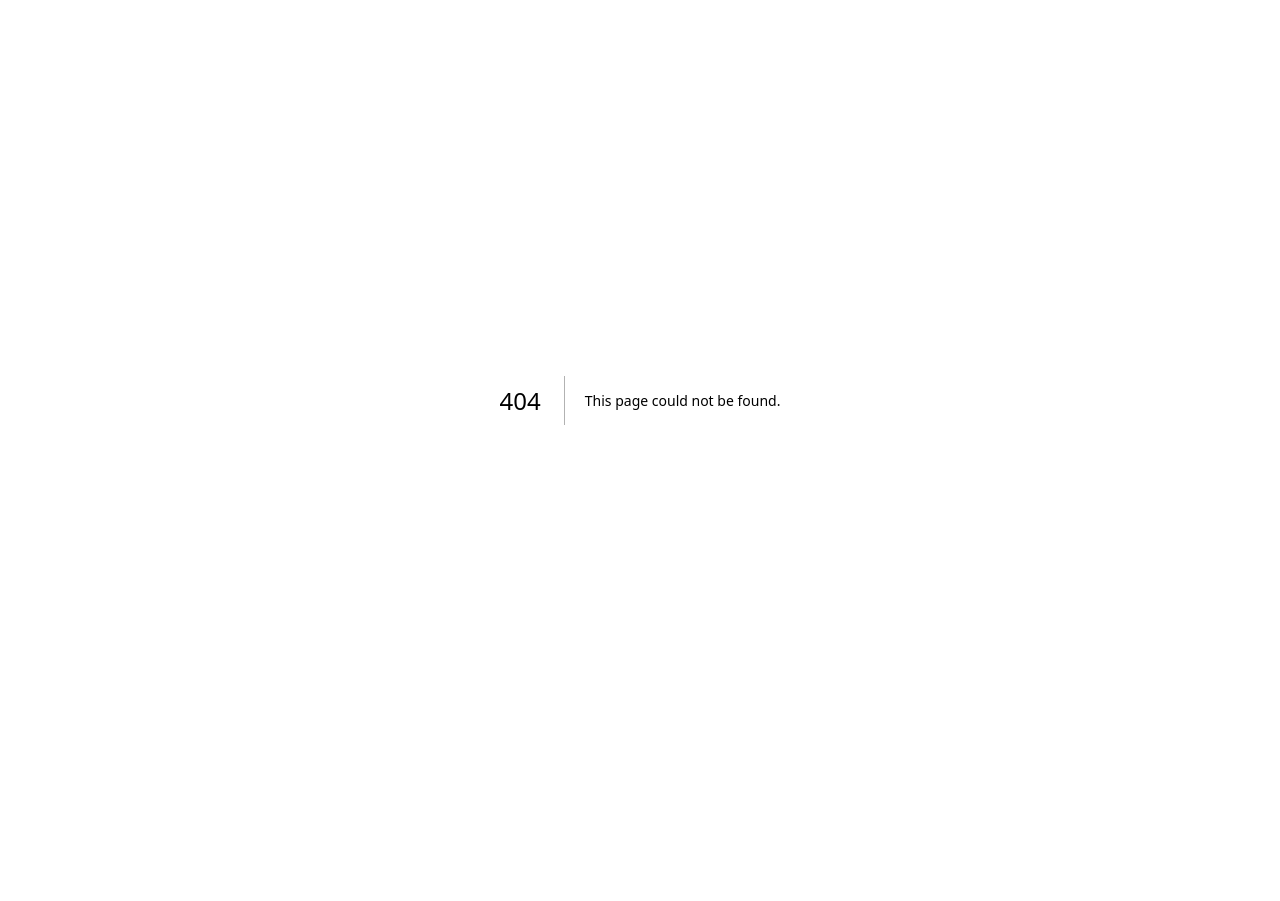
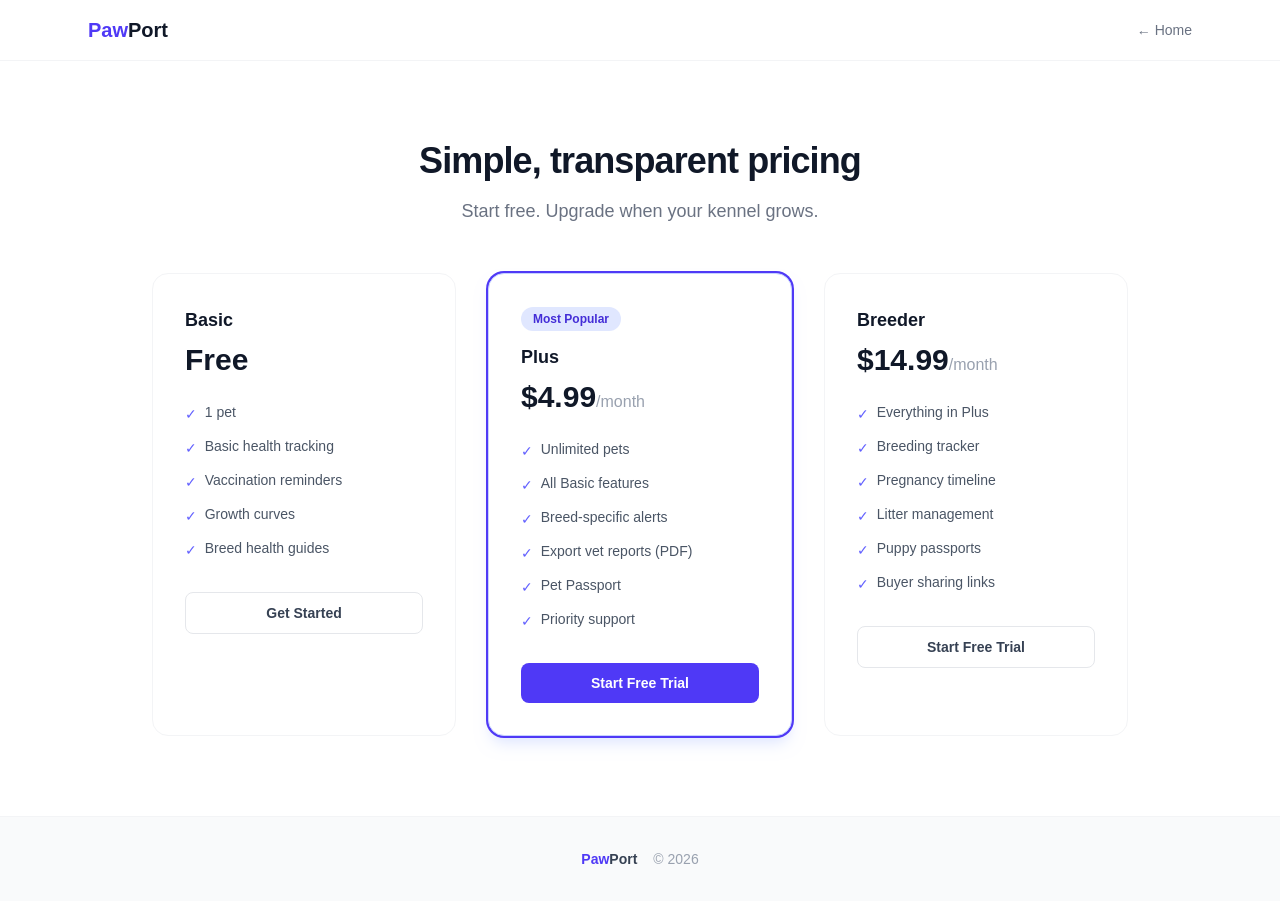
Before and after one commit to a981059436-coder/breedvault, a Next.js app: page /pricing in a window 1280 px wide. Before the commit this address had no page. Before the commit the page ends 800 px from the top, so only its background shows below. Built offline with nearby package versions, Linux system fonts and the light colour scheme.

Commit message:
Stripe checkout + pricing page

```diff
--- a/package.json
+++ b/package.json
@@ -9,11 +9,13 @@
     "lint": "eslint"
   },
   "dependencies": {
+    "@stripe/stripe-js": "^9.8.0",
     "@supabase/ssr": "^0.12.0",
     "@supabase/supabase-js": "^2.108.1",
     "next": "16.2.9",
     "react": "19.2.4",
-    "react-dom": "19.2.4"
+    "react-dom": "19.2.4",
+    "stripe": "^22.2.0"
   },
   "devDependencies": {
     "@tailwindcss/postcss": "^4",
--- /dev/null
+++ b/src/app/api/checkout/route.ts
@@ -0,0 +1,30 @@
+import { NextResponse } from "next/server";
+
+const PRICES: Record<string, string> = {
+  plus: "price_1Th1KBCTsTUzZ6M2WLzXg2St",
+  breeder: "price_1Th1KCCTsTUzZ6M2WHoa7G68",
+};
+
+export async function POST(request: Request) {
+  try {
+    const { plan, email } = await request.json();
+    const sk = process.env.STRIPE_SECRET_KEY;
+    if (!sk) return NextResponse.json({ error: "Payment not configured" }, { status: 500 });
+
+    const Stripe = require("stripe");
+    const stripe = new Stripe(sk);
+
+    const session = await stripe.checkout.sessions.create({
+      mode: "subscription",
+      payment_method_types: ["card"],
+      customer_email: email,
+      line_items: [{ price: PRICES[plan] || plan, quantity: 1 }],
+      success_url: "https://pawport.uk/dashboard?subscribed=true",
+      cancel_url: "https://pawport.uk/pricing",
+    });
+
+    return NextResponse.json({ url: session.url });
+  } catch (e: any) {
+    return NextResponse.json({ error: e.message }, { status: 500 });
+  }
+}
--- /dev/null
+++ b/src/app/pricing/page.tsx
@@ -0,0 +1,80 @@
+"use client";
+
+import { useState } from "react";
+import Link from "next/link";
+
+const plans = [
+  {
+    name: "Basic", price: "Free",
+    features: ["1 pet", "Basic health tracking", "Vaccination reminders", "Growth curves", "Breed health guides"],
+    cta: "Get Started", href: "/login", plan: null,
+  },
+  {
+    name: "Plus", price: "$4.99", period: "/month",
+    features: ["Unlimited pets", "All Basic features", "Breed-specific alerts", "Export vet reports (PDF)", "Pet Passport", "Priority support"],
+    cta: "Start Free Trial", plan: "plus", featured: true,
+  },
+  {
+    name: "Breeder", price: "$14.99", period: "/month",
+    features: ["Everything in Plus", "Breeding tracker", "Pregnancy timeline", "Litter management", "Puppy passports", "Buyer sharing links"],
+    cta: "Start Free Trial", plan: "breeder", featured: false,
+  },
+];
+
+export default function PricingPage() {
+  const [loading, setLoading] = useState<string | null>(null);
+
+  const checkout = async (plan: string) => {
+    setLoading(plan);
+    const res = await fetch("/api/checkout", {
+      method: "POST",
+      headers: { "Content-Type": "application/json" },
+      body: JSON.stringify({ plan, email: "" }),
+    });
+    const data = await res.json();
+    if (data.url) window.location.href = data.url;
+    if (data.error) alert(data.error);
+    setLoading(null);
+  };
+
+  return (
+    <div className="min-h-screen bg-white text-gray-900">
+      <header className="border-b border-gray-100 bg-white/80 backdrop-blur sticky top-0 z-50">
+        <div className="mx-auto flex max-w-6xl items-center justify-between px-6 py-4">
+          <Link href="/" className="text-xl font-bold"><span className="text-indigo-600">Paw</span>Port</Link>
+          <Link href="/" className="text-sm text-gray-500 hover:text-indigo-600">← Home</Link>
+        </div>
+      </header>
+      <section className="py-20">
+        <div className="mx-auto max-w-5xl px-6 text-center">
+          <h1 className="text-4xl font-extrabold tracking-tight">Simple, transparent pricing</h1>
+          <p className="mt-4 text-lg text-gray-500">Start free. Upgrade when your kennel grows.</p>
+          <div className="mt-12 grid gap-8 sm:grid-cols-3">
+            {plans.map((plan) => (
+              <div key={plan.name} className={`rounded-2xl border p-8 text-left ${plan.featured ? "border-indigo-200 bg-white shadow-lg shadow-indigo-100 ring-2 ring-indigo-600" : "border-gray-100 bg-white"}`}>
+                {plan.featured && <span className="mb-3 inline-block rounded-full bg-indigo-100 px-3 py-1 text-xs font-semibold text-indigo-700">Most Popular</span>}
+                <h3 className="text-lg font-bold">{plan.name}</h3>
+                <div className="mt-2"><span className="text-3xl font-extrabold">{plan.price}</span>{plan.period && <span className="text-gray-400">{plan.period}</span>}</div>
+                <ul className="mt-6 space-y-3">
+                  {plan.features.map((f) => (<li key={f} className="flex items-start gap-2 text-sm text-gray-600"><span className="mt-0.5 text-indigo-500">✓</span> {f}</li>))}
+                </ul>
+                {plan.plan ? (
+                  <button onClick={() => checkout(plan.plan)} disabled={loading === plan.plan} className={`mt-8 block w-full rounded-lg px-4 py-2.5 text-center text-sm font-semibold ${plan.featured ? "bg-indigo-600 text-white hover:bg-indigo-700" : "border border-gray-200 text-gray-700 hover:border-gray-400"} disabled:opacity-50`}>
+                    {loading === plan.plan ? "Redirecting..." : plan.cta}
+                  </button>
+                ) : (
+                  <Link href={plan.href} className={`mt-8 block rounded-lg px-4 py-2.5 text-center text-sm font-semibold ${plan.featured ? "bg-indigo-600 text-white hover:bg-indigo-700" : "border border-gray-200 text-gray-700 hover:border-gray-400"}`}>{plan.cta}</Link>
+                )}
+              </div>
+            ))}
+          </div>
+        </div>
+      </section>
+      <footer className="border-t border-gray-100 bg-gray-50 py-8">
+        <div className="mx-auto max-w-6xl px-6 text-center text-sm text-gray-400">
+          <Link href="/" className="font-bold text-gray-700"><span className="text-indigo-600">Paw</span>Port</Link><span className="ml-4">© 2026</span>
+        </div>
+      </footer>
+    </div>
+  );
+}
```
Also changed, not shown: 1 other file (tests, documents, lock files or other folders).
